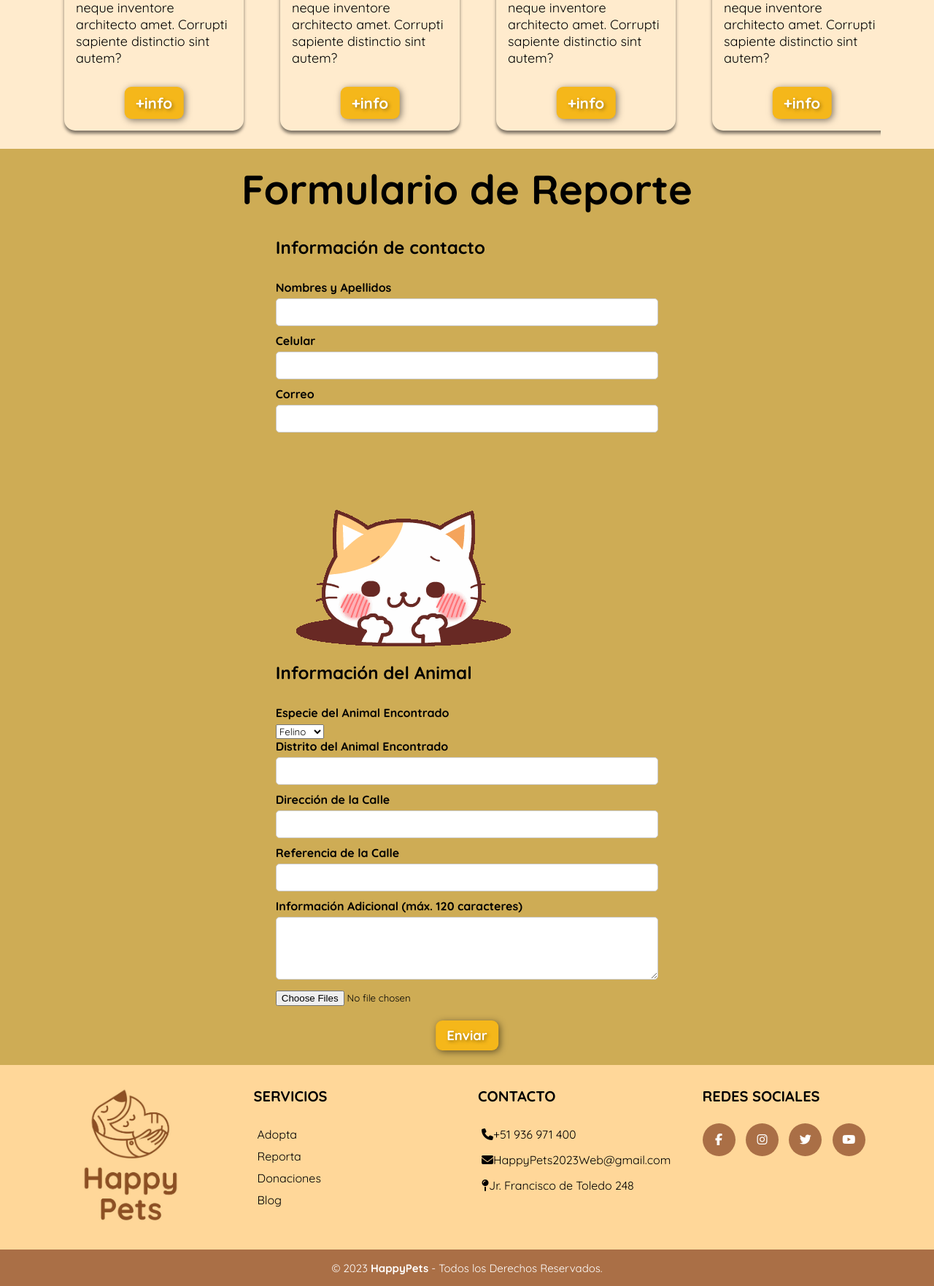
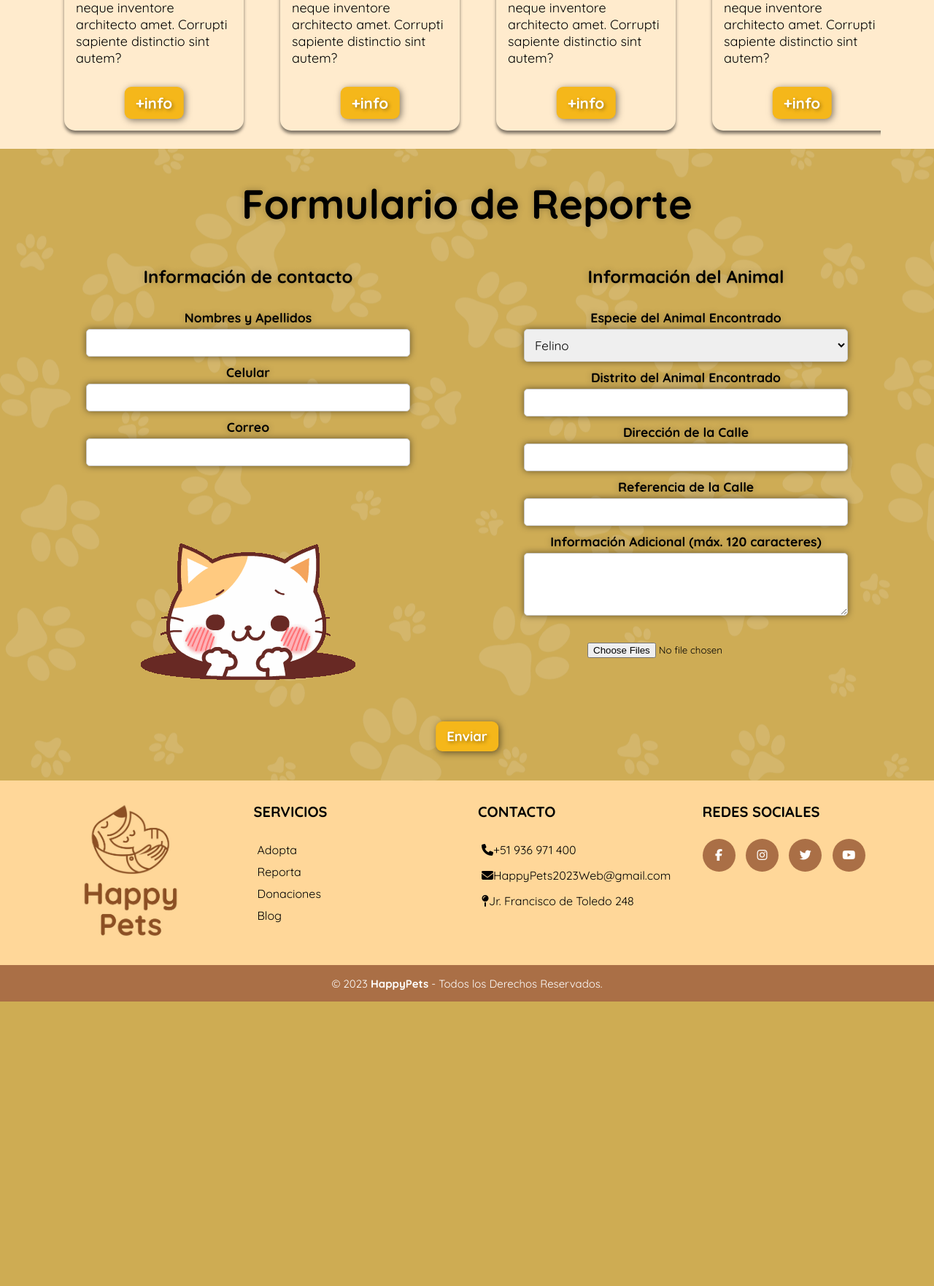
Before and after one commit to LeslieSanz/HappyPets-ProyectoWeb, a PHP site: page /html/reporta.html in a window 1280 px wide. Shown: the part 1279-3042 px from the top of the page at 73% size. After the commit the page ends 2652 px from the top, so only its background shows below. Run offline with PHP 8.4, Linux system fonts and the light colour scheme; some libraries are stand-ins or nearby versions.

Commit message:
se me olvida guardar los cambios del formulario xd

```diff
--- a/css/styleReporta.css
+++ b/css/styleReporta.css
@@ -218,6 +218,10 @@ h3 {
 #popup {
 
     height: 90%;
+
+
+
+
     display: none;
     position: fixed;
     top: 50%;
@@ -225,11 +229,18 @@ h3 {
     transform: translate(-50%, -50%);
     z-index: 1001;
     background-color: rgb(255, 244, 227);
+    background-image: url("../img/reporta-img/fondo2.png");
+    background-repeat: no-repeat;
+    background-size: cover;
+    background-position: center center;
     box-shadow: 0px 0px 10px rgba(0, 0, 0, 0.5);
     padding: 20px;
     max-width: 80%;
+
+    max-width: 720px;
     overflow-y: auto;
     width: 70%;
+    padding: 30px;
 }
 
 /* Estilos para la X de cierre */
@@ -291,39 +302,84 @@ iframe {
 /* --------------------------------- FORMULARIO --------------------------------------*/
 .section-formulario {
     background-color: rgb(206, 172, 85);
+    background-image: url("../img/reporta-img/fondo.png");
+    background-repeat: no-repeat;
+    background-size: cover;
+    background-position: center center;
 }
 
 
+/* PONE EN EL CENTRO Y DA SOMBRAS AL TITULO DEL FORMULARIO*/
 .section-formulario__div--container2 h1 {
+    text-shadow: 0px 0px 10px rgba(0, 0, 0, 0.25);
     margin-bottom: 30px;
+    text-align: center;
+
 }
 
+/* PONE SOMBRAS Y ESPACIADO AL H2(INFO DE CONTACTO Y ANIMAL)*/
 .section-formulario__div--container2 h2 {
+
+    text-shadow: 0px 0px 10px rgba(0, 0, 0, 0.25);
     font-size: 24px;
     margin-bottom: 30px;
 }
 
 
+/* RESPONSIVE PARA EL FORMULARIO */
 .section-formulario__div--container2 {
-    max-width: 1200px;
+    max-width: 1600px;
     margin: 0 auto;
-    padding: 20px;
-    display: flex;
-    flex-direction: column;
+    /*COMO SI FUERAN MARGENES*/
+    padding: 40px;
+
     align-items: center;
-    /* Centra horizontalmente en el centro */
-    justify-content: center;
-    /* Centra verticalmente en el centro */
 
 }
 
+form {
+    align-items: center;
+    text-align: center;
+    margin: 0;
+}
+
+/* */
+
+.form-text {
+    /* HACE QUE LOS MARGENES NO AUMENTE*/
+    margin: 0 auto;
+    /* ESTO PONE INDICA EL TAMAÑO DE LOS  INPUT*/
+    max-width: 80%;
+}
 
 
+select {
+    box-shadow: 0px 0px 10px rgba(0, 0, 0, 0.5);
+    width: 100%;
+    padding: 10px;
+    border: 1px solid #ccc;
+    border-radius: 5px;
+    margin-bottom: 10px;
+    font-size: 17px;
+
+}
+
+.form-flex {
+    margin: 0;
+    width: auto;
+}
+
+.form-flex div {
+    padding: 10px;
+}
 
 
-
+.form-text h2 {
+    text-shadow: 0px 0px 10px rgba(0, 0, 0, 0.25);
+}
 
 label {
+    text-shadow: 0px 0px 10px rgba(0, 0, 0, 0.25);
     display: block;
     margin-bottom: 5px;
     font-weight: bold;
@@ -332,11 +388,16 @@ label {
 input[type="text"],
 input[type="email"],
 textarea {
+    box-shadow: 0px 0px 10px rgba(0, 0, 0, 0.5);
     width: 100%;
     padding: 10px;
     border: 1px solid #ccc;
     border-radius: 5px;
     margin-bottom: 10px;
+}
+
+.form-text img {
+    display: none;
 }
 
 .submit {
@@ -410,6 +471,37 @@ textarea {
 
 
 @media(min-width: 920px) {
+    .form-text img {
+        display: block;
+
+    }
+
+    .section-formulario__div--form1 {
+        width: 70%;
+    }
+
+    .section-formulario__div--form2 {
+        width: 70%;
+    }
+
+    form {
+        text-align: center;
+        margin: 0;
+        width: 100%;
+    }
+
+    .form-flex {
+        text-align: -webkit-center;
+        margin: 0;
+        display: flex;
+
+    }
+
+    .form-text {
+        font-size: 110%;
+    }
+
+
 
 
     .container {
```
